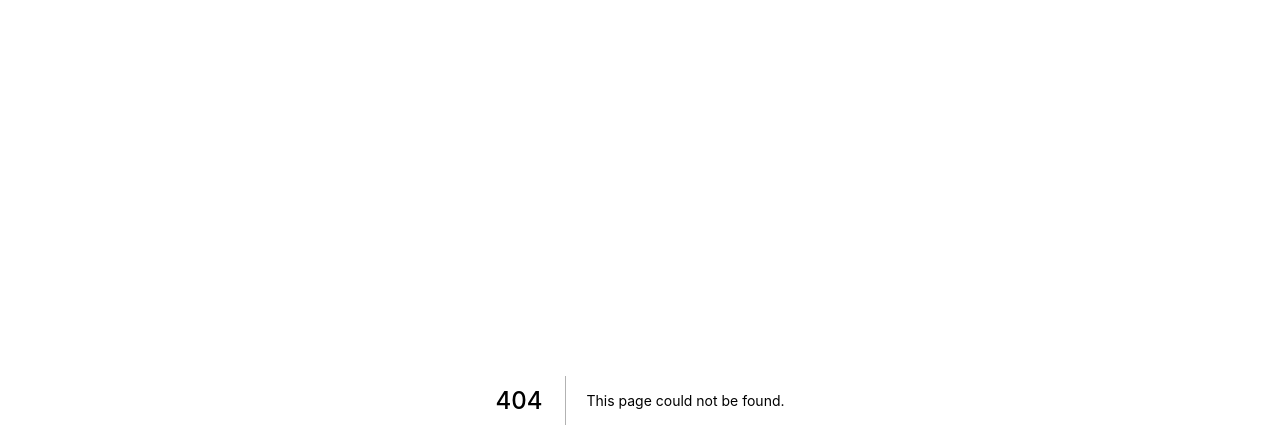
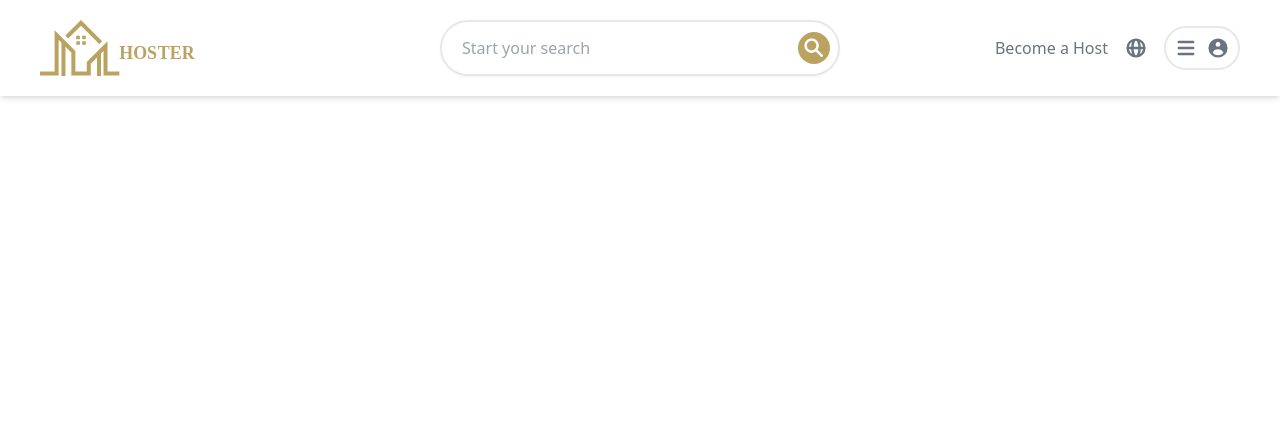
Before and after one commit to matheuslincon/Hoster, a Next.js app: page /search in a window 1280 px wide. Before the commit this address had no page. Shown: the top 448 px of the page. Built offline with nearby package versions, Linux system fonts and the light colour scheme.

Commit message:
created search page

```diff
--- /dev/null
+++ b/pages/search.js
@@ -0,0 +1,11 @@
+import Header from "../components/Header";
+
+function Search() {
+  return (
+    <div>
+      <Header/>
+    </div>
+  )
+}
+
+export default Search;
```
